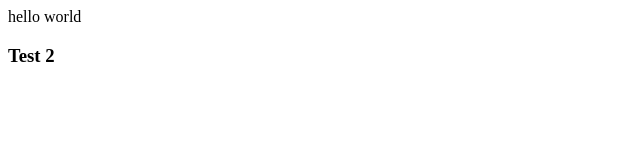
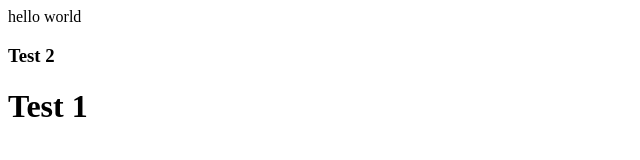
Before and after one commit to tarunprajapat5152/First-Repo, a plain HTML site: page index.html in a window 1280 px wide. Shown: the whole page, without its empty margins (0-640 px from the left). Drawn offline with Linux system fonts and the light colour scheme.

Commit message:
added div

```diff
--- a/index.html
+++ b/index.html
@@ -1,2 +1,5 @@
 <p>hello world</p>
 <h3>Test 2</h3>
+<div class="conatiner">
+    <h1>Test 1</h1>
+</div>
```
